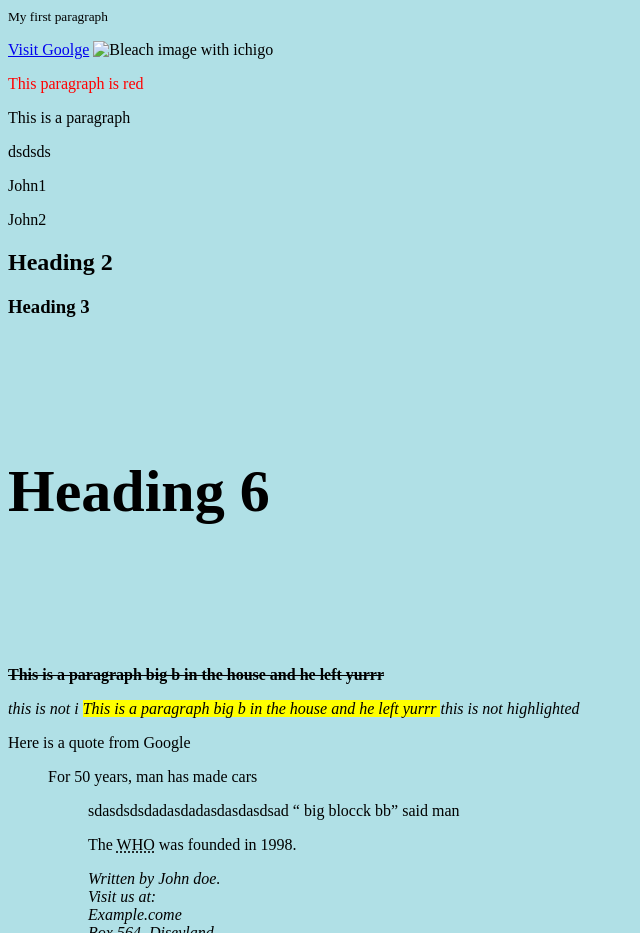
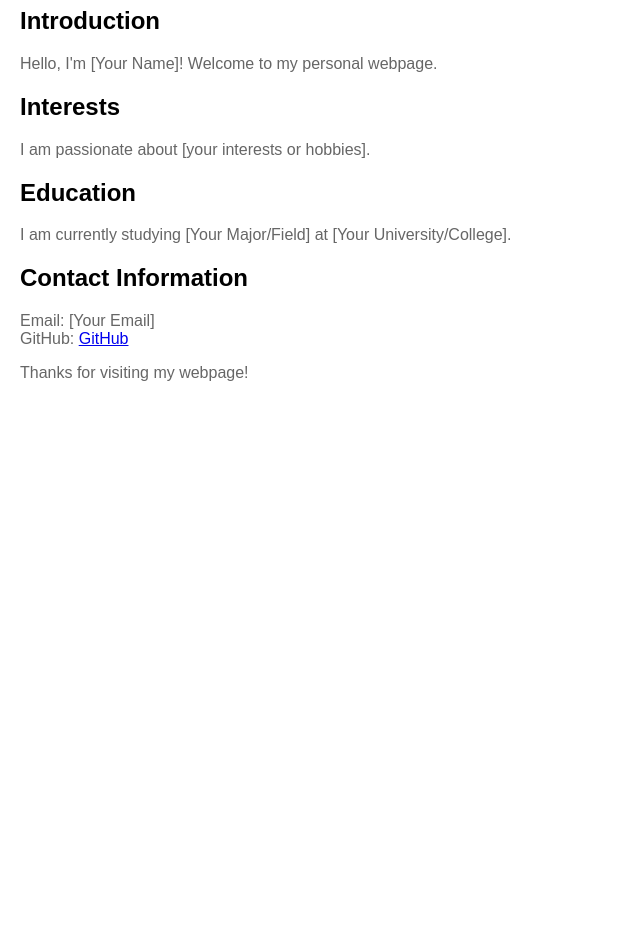
Before and after one commit to Z1Zeek/Z1Zeek-s.Github.io, a plain HTML site: page index.html in a window 1280 px wide. Shown: the part 73-1006 px from the top of the page, without its empty margins (0-640 px from the left). After the commit the page ends 800 px from the top, so only its background shows below. Drawn offline with Linux system fonts and the light colour scheme.

Commit message:
1.1 index.html

```diff
--- a/index.html
+++ b/index.html
@@ -1,58 +1,45 @@
 <!DOCTYPE html>
-<html lang="en-US">
-	<head>
-	<style>
-		body {background-color: pink;}
-		h1 {color: purple;}
-		p {green}
-	</style>
-
-		<title> Page Title </title>
-	</head>
-	<body style="background-color:powderblue;">
-		<h1>My First Heading</h1>
-		<p><small>My first paragraph</small></p>
-		<a href="https://www.google.com">Visit Goolge</a>
-		<img src="./bleach.jpg" width="500" height="600" alt="Bleach image with ichigo">
-		<p style="color:red;">This paragraph is red</p>
-		<p title="This is a tooltip!">This is a paragraph</p>
-		<p title="About this course">dsdsds</p>
-		<p title='John "Rifle" Nelson'>John1</p>
-		<p title="John 'Rifle' Nelson">John2</p>
-
-		<h2> Heading 2</h2>
-		<h3> Heading 3</h3>
-		<h6 style="font-size:60px;">Heading 6</h6>
-
-		<p><strike><b>This is a paragraph
-		big b in the house
-		and he left yurrr
-		</b></strike></p>
-
-		<p><em>this is not i <i><mark>This is a paragraph
-		big b in the house
-		and he left yurrr
-		</mark>this is not highlighted</i></em></p>
-
-		<p>Here is a quote from Google<p>
-		<blockquote cite="https://Google.com">
-	For 50 years, man has made cars<blockquote>
-
-	<p>sdasdsdsdadasdadasdasdasdsad <q> big blocck bb</q> said man </p>
-
-	<p> The <abbr title="World Health Organziation">WHO</abbr> was founded in 1998. </p>
-
-	<address>
-	Written by John doe.<br>
-	Visit us at: <br>
-	Example.come<br>
-	Box 564, Diseyland<br>
-	USA
-	</address>
-			<!-- This is a comment -->
-	<bdo dir="rtl">This text will be written from right to left.</bdo>
-
-	<h1 style="border:2px solid Tomato;"> This is a borded solid tomato colored. </h1>
-
-	</body>
+<html lang="en">
+<head>
+    <meta charset="UTF-8">
+    <meta name="viewport" content="width=device-width, initial-scale=1.0">
+    <title>About Me</title>
+    <style>
+        body {
+            font-family: Arial, sans-serif;
+            margin: 20px;
+        }
+        h1 {
+            color: #333;
+        }
+        p {
+            color: #666;
+        }
+    </style>
+</head>
+<body>
+    <header>
+        <h1>About Me</h1>
+    </header>
+    <section>
+        <h2>Introduction</h2>
+        <p>Hello, I'm [Your Name]! Welcome to my personal webpage.</p>
+    </section>
+    <section>
+        <h2>Interests</h2>
+        <p>I am passionate about [your interests or hobbies].</p>
+    </section>
+    <section>
+        <h2>Education</h2>
+        <p>I am currently studying [Your Major/Field] at [Your University/College].</p>
+    </section>
+    <section>
+        <h2>Contact Information</h2>
+        <p>Email: [Your Email]<br>
+        GitHub: <a href="[Your GitHub Profile URL]">GitHub</a></p>
+    </section>
+    <footer>
+        <p>Thanks for visiting my webpage!</p>
+    </footer>
+</body>
 </html>
```
